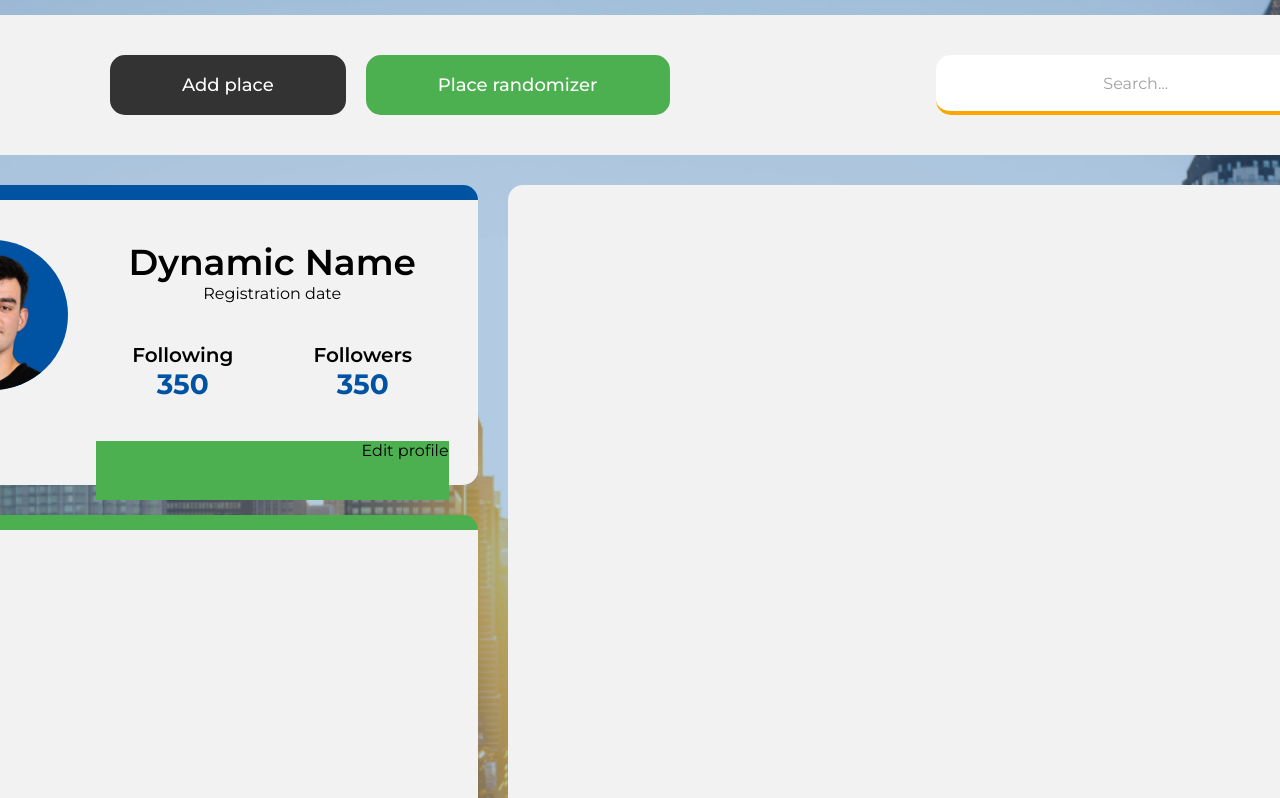
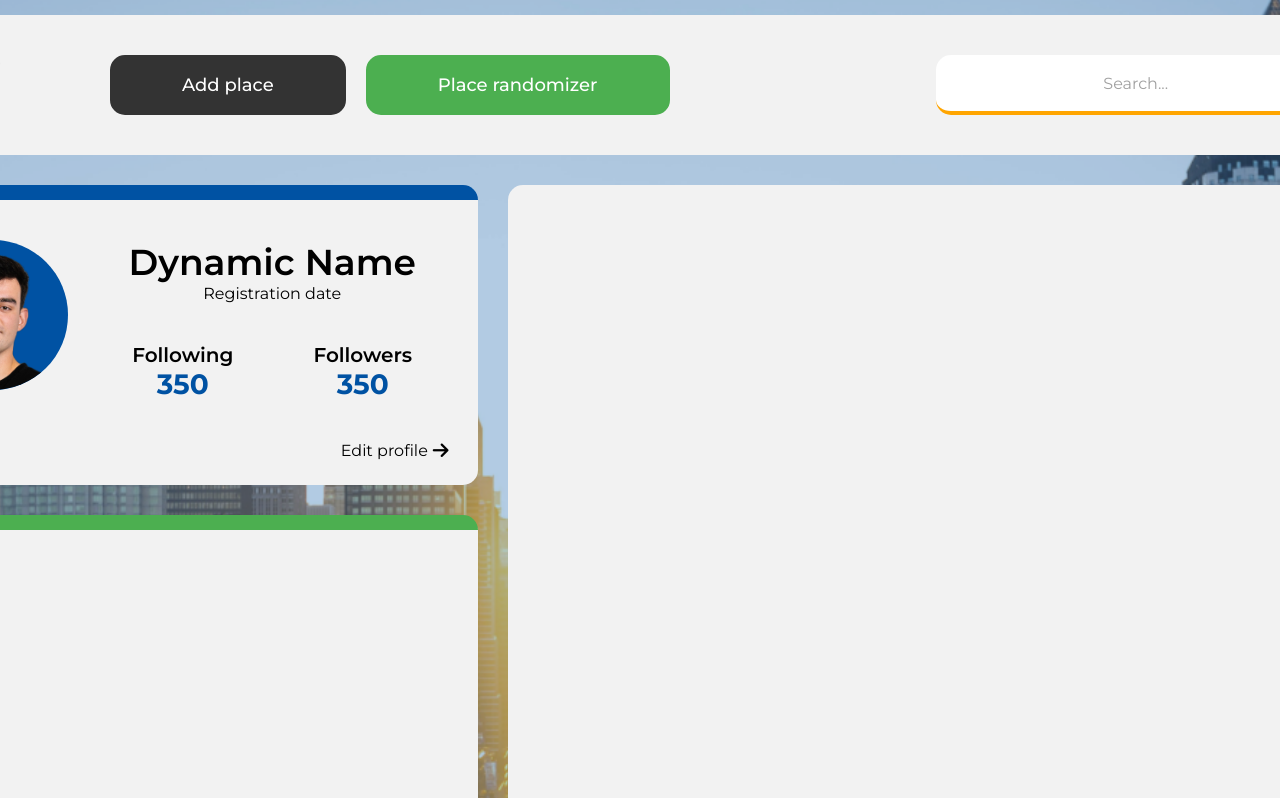
Before and after one commit to Joostwijg/TripTrek, a React (Vite) app: page /home in a window 1280 px wide. Shown: the top 798 px of the page. Built offline with nearby package versions, Linux system fonts and the light colour scheme.

Commit message:
Homepage container links boven af

```diff
--- a/package.json
+++ b/package.json
@@ -10,6 +10,7 @@
     "preview": "vite preview"
   },
   "dependencies": {
+    "@fortawesome/fontawesome-free": "^6.7.2",
     "axios": "^1.7.9",
     "bootstrap": "^5.3.3",
     "react": "^18.3.1",
--- a/src/App.jsx
+++ b/src/App.jsx
@@ -3,6 +3,7 @@ import LoginAndRegister from "./pages/loginAndRegisterPage/LoginAndRegister.jsx"
 import ResetPassword from "./components/resetPassword/ResetPassword.jsx";
 import ForgotPasswordPage from "./pages/forgotPasswordPage/ForgotPasswordPage.jsx";
 import Home from "./pages/homepage/Homepage.jsx";
+
 
 
 
--- a/src/components/forgotPassword/ForgotPassword.css
+++ b/src/components/forgotPassword/ForgotPassword.css
@@ -1,5 +1,5 @@
 
 
-h4{
+.forgot-password-form h4{
     margin-bottom: 20px;
 }
--- a/src/components/forgotPassword/ForgotPassword.jsx
+++ b/src/components/forgotPassword/ForgotPassword.jsx
@@ -19,7 +19,7 @@ const ForgotPassword = (toggleSection) => {
 
     return (
         <div className="div-forgot-password">
-            <form onSubmit={handleSubmit}>
+            <form className="forgot-password-form" onSubmit={handleSubmit}>
                 <h4><label htmlFor="email">Enter your email:</label></h4>
                 <input
                     type="email"
--- a/src/pages/homepage/Homepage.css
+++ b/src/pages/homepage/Homepage.css
@@ -112,5 +112,14 @@
     justify-content: end;
     align-items: end;
     width: 100%;
-    background-color: var(--green);
+    height: 100%;
 }
+
+.edit-profile-button p {
+    margin-bottom: 0;
+}
+
+.fa-solid {
+    padding-left: 5px;
+    font-size: 18px;
+}
--- a/src/pages/homepage/Homepage.jsx
+++ b/src/pages/homepage/Homepage.jsx
@@ -1,5 +1,10 @@
 import Header from "../../components/header/Header.jsx";
 import './Homepage.css'
+import '@fortawesome/fontawesome-free/css/all.min.css';
+
+
+
+
 
 const Home = () => {
     return (
@@ -27,6 +32,7 @@ const Home = () => {
                             </div>
                             <div className="edit-profile-button">
                                 <p>Edit profile</p>
+                                <i className="fa-solid fa-arrow-right"></i>
                             </div>
                         </div>
 
```
Also changed, not shown: src/components/editProfilePopup/EditProfilePopup.jsx (added), 1 other file (tests, documents, lock files or other folders).
